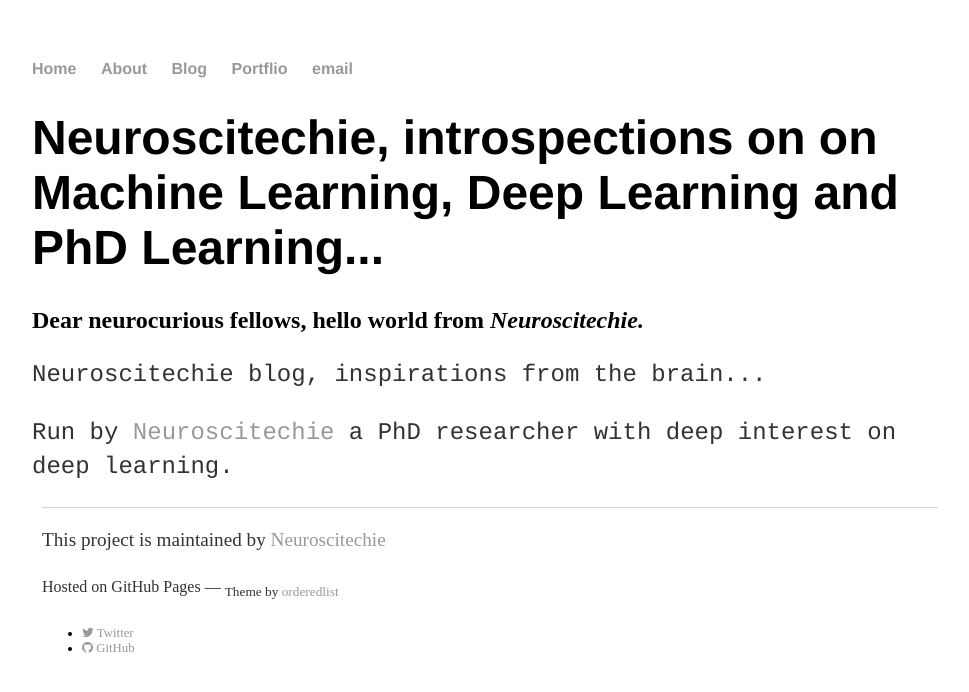
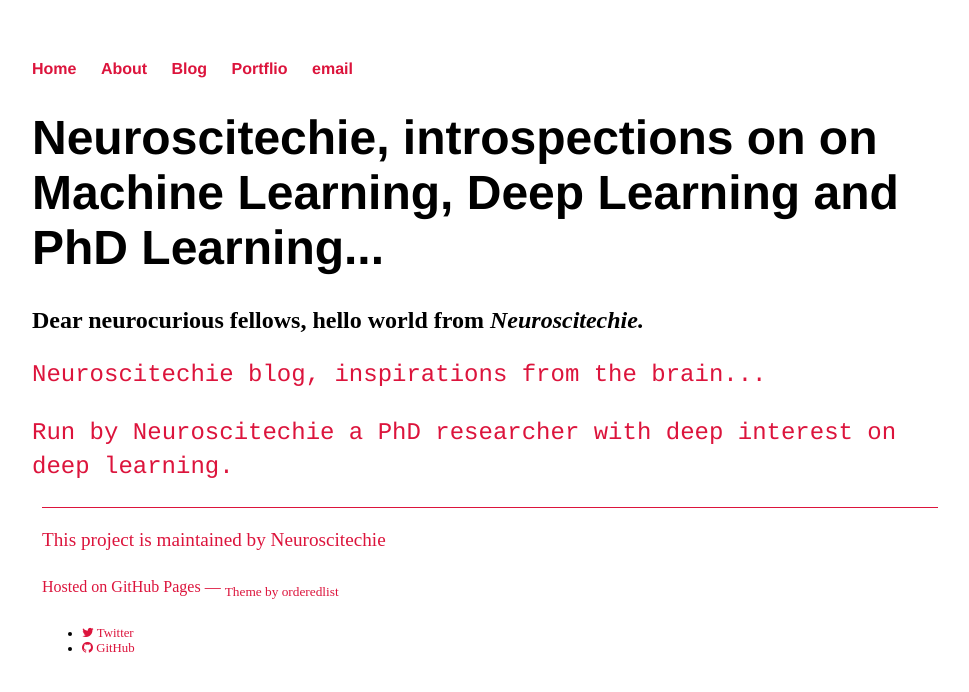
Before and after one commit to inantubek/meltemiatay.github.io, a Jekyll site: the page built from index.html, in a window 1280 px wide. Shown: the top 692 px of the page, without its empty margins (160-1129 px from the left). Built offline with Jekyll 4.4.1, drawn with Linux system fonts in a browser that asks for light colours; nearby versions of some CDN libraries.

Commit message:
Update main.css

```diff
--- a/css/main.css
+++ b/css/main.css
@@ -14,10 +14,11 @@ nav ul li, footer ul li {
 }
 a {
     text-decoration: none;
-    color: #999;
+    color: #dc143c;
 }
 a:hover {
     text-decoration: underline;
+    color: #555;
 }
 h1 {
     font-size: 3em;
@@ -26,7 +27,7 @@ h1 {
 p {
     font-size: 1.5em;
     line-height: 1.4em;
-    color: #333;
+    color: #dc143c;
 }
 .container {
     position: relative;
@@ -34,7 +35,7 @@ p {
 
 .footer {
    position:relative ;
-   border-top: 1px solid #d5d5d5;
+   border-top: 1px solid #dc143c;
    bottom: 0px;
    left:10px;
    font-size: .8em;
```
